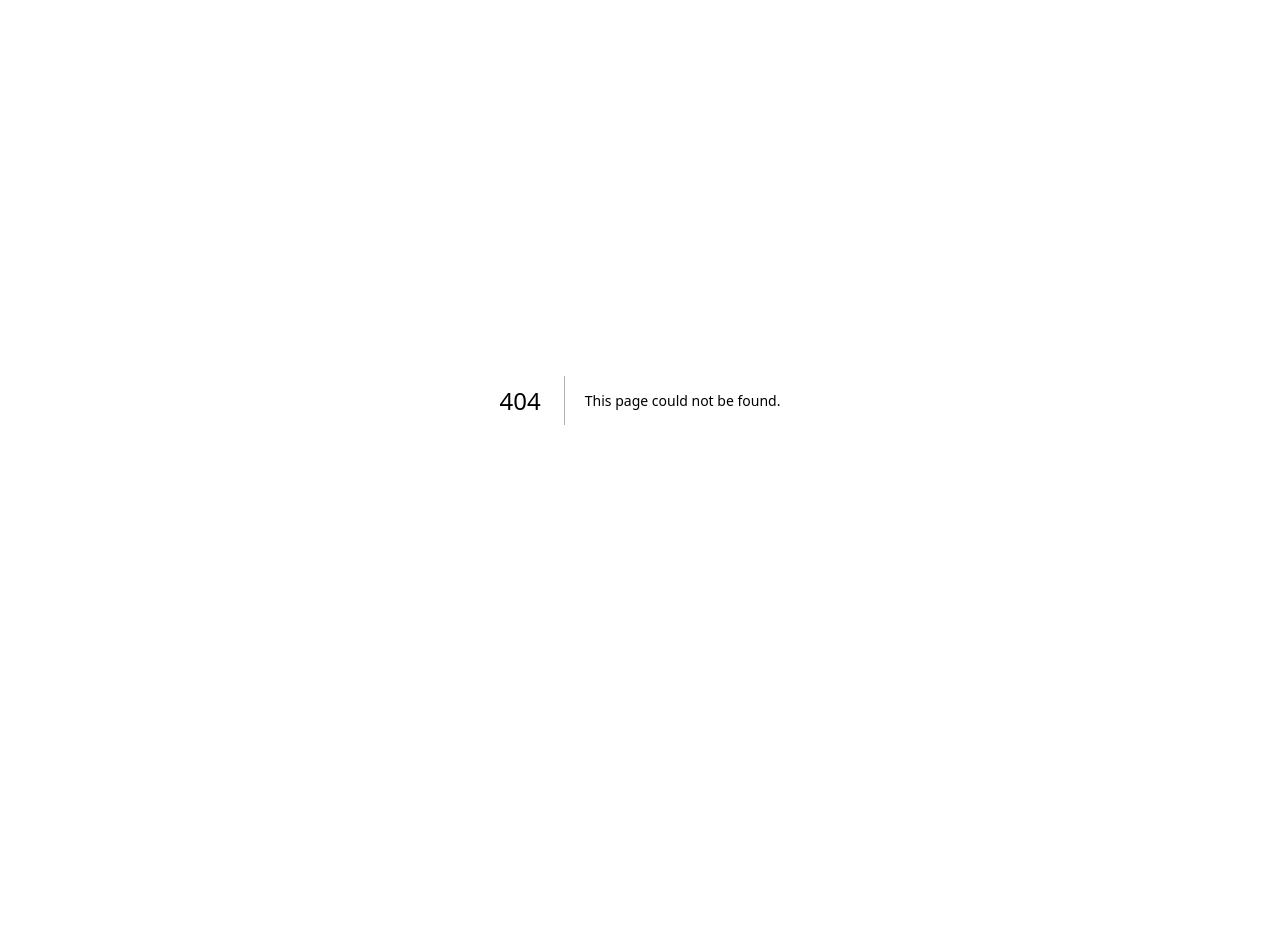
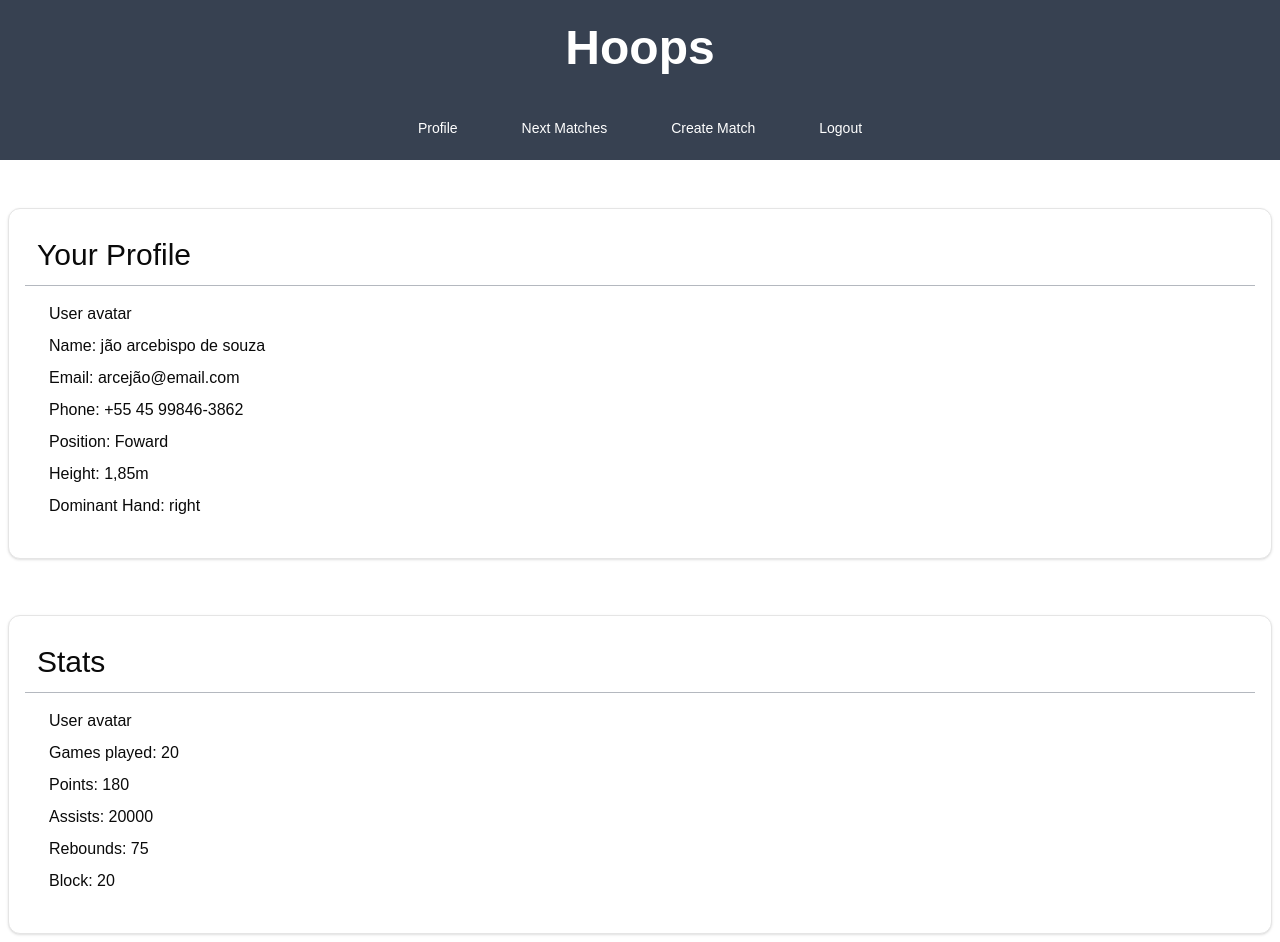
Before and after one commit to MateusLyoshka/Hooper, a Next.js app: page /home/profile in a window 1280 px wide. Before the commit this address had no page. Before the commit the page ends 800 px from the top, so only its background shows below. Built offline with nearby package versions, Linux system fonts and the light colour scheme.

Commit message:
profile page

```diff
--- /dev/null
+++ b/src/app/home/profile/page.tsx
@@ -0,0 +1,55 @@
+import Header from "@/components/myComponents/header/header"
+import { Card, CardContent, CardHeader } from "@/components/ui/card"
+
+const Profile = () => {
+    const profile = {avatarid:"", name:"jão arcebispo de souza", email:"arcejão@email.com", phone:"+55 45 99846-3862", position:"Foward", height:"1,85m", dominanthand:"right"}
+    const stats = {gamesplayed:"20", points:"180", assists:"20000", rebounds:"75", blocks:"20"}
+    return (
+      <div className="w-full h-screen">
+        <div>
+          <Header />
+        </div>
+        <div>
+          <div className="mt-10 p-2">
+            <Card className="p-4">
+              <CardHeader className="p-3 text-3xl">
+                Your Profile {}
+              </CardHeader>
+              <div className="w-full bg-gray-500 h-[1px] opacity-50 mb-4"></div>
+              <CardContent>
+                <div className="space-y-2">
+                  <div>User avatar</div>
+                  <div>Name: {profile.name} </div>
+                  <div>Email: {profile.email}</div>
+                  <div>Phone: {profile.phone}</div>
+                  <div>Position: {profile.position}</div>
+                  <div>Height: {profile.height}</div>
+                  <div>Dominant Hand: {profile.dominanthand}</div>
+                </div>
+              </CardContent>
+            </Card>
+          </div>
+          <div className="mt-10 p-2">
+            <Card className="p-4">
+              <CardHeader className="p-3 text-3xl">
+                Stats {}
+              </CardHeader>
+              <div className="w-full bg-gray-500 h-[1px] opacity-50 mb-4"></div>
+              <CardContent>
+                <div className="space-y-2">
+                <div>User avatar</div>
+                  <div>Games played: {stats.gamesplayed} </div>
+                  <div>Points: {stats.points}</div>
+                  <div>Assists: {stats.assists}</div>
+                  <div>Rebounds: {stats.rebounds}</div>
+                  <div>Block: {stats.blocks}</div>
+                </div>
+              </CardContent>
+            </Card>
+          </div>
+        </div>
+      </div>
+    );
+}
+
+export default Profile
```
